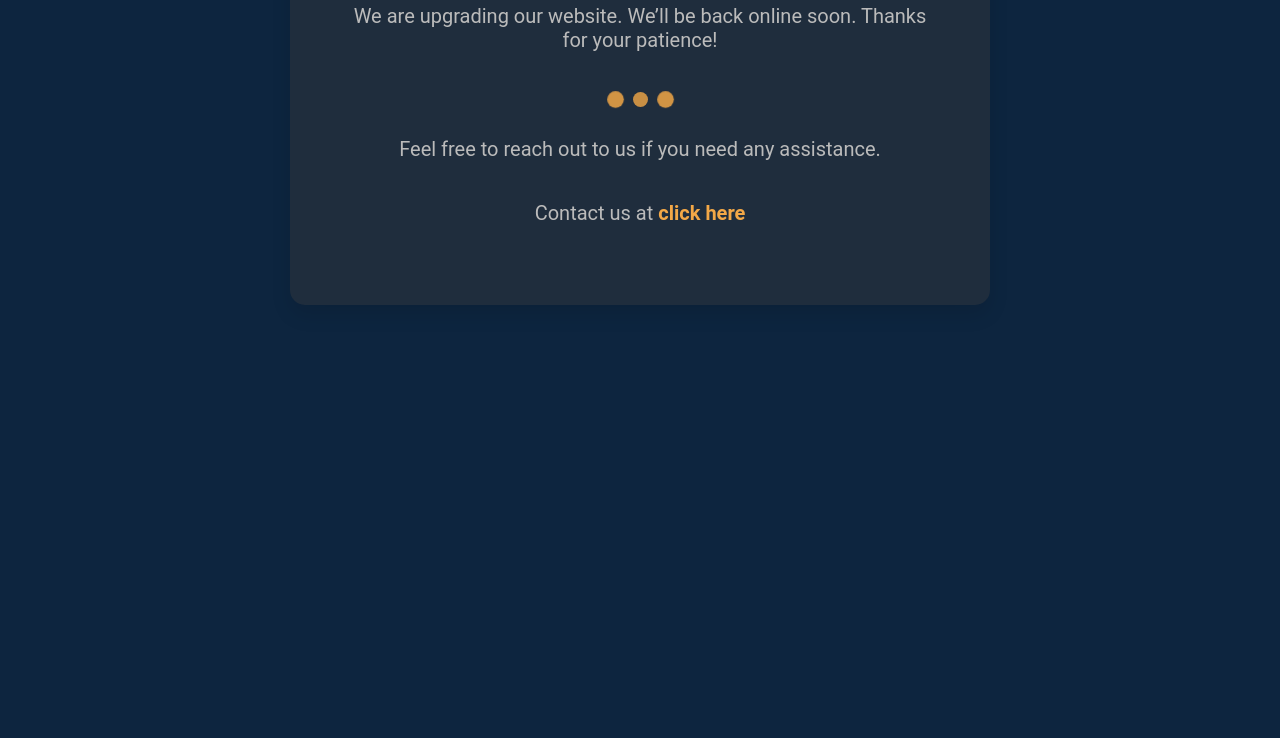
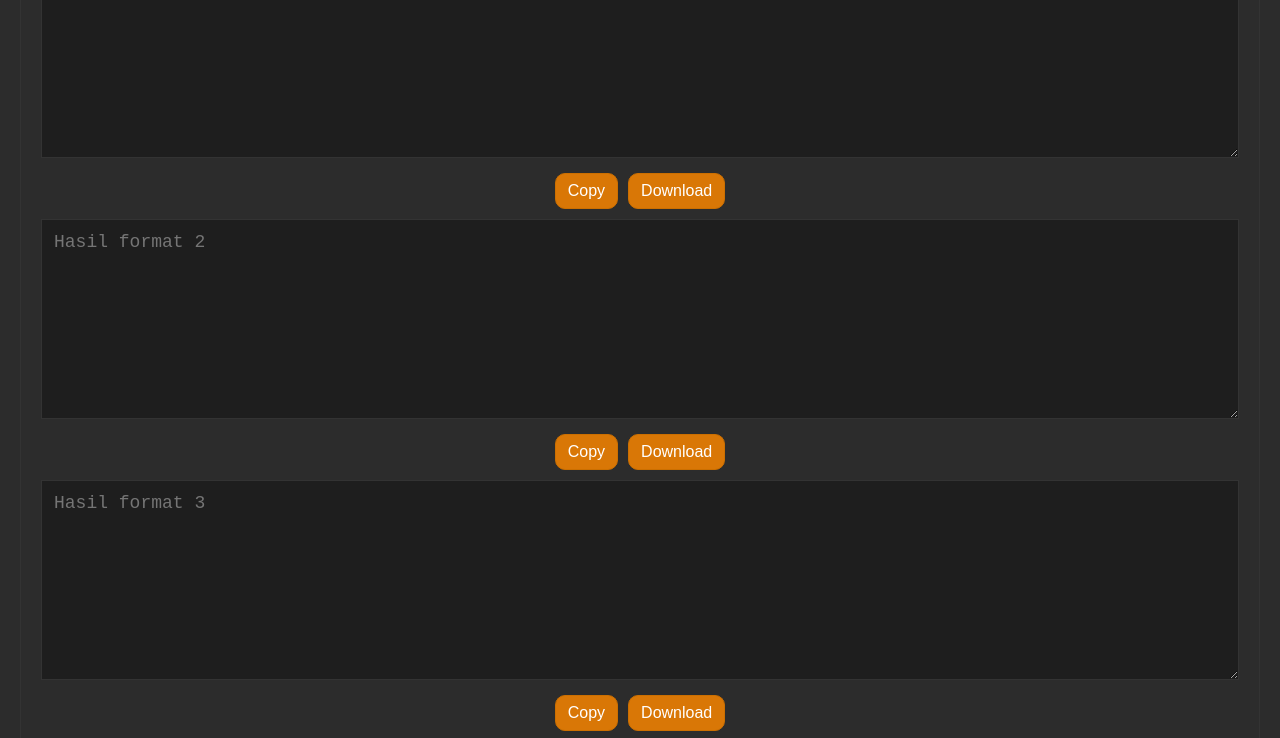
Before and after one commit to fremunice/vip, a plain HTML site: page index.html in a window 1280 px wide. Shown: the part 354-1092 px from the top of the page. Before the commit the page ends 800 px from the top, so only its background shows below. Drawn offline with Linux system fonts and the light colour scheme.

Commit message:
index.html

```diff
--- a/index.html
+++ b/index.html
@@ -1,130 +1,253 @@
-
 <!DOCTYPE html>
-<html lang="en">
+<html lang="id">
 <head>
   <meta charset="UTF-8">
   <meta name="viewport" content="width=device-width, initial-scale=1.0">
-    <meta http-equiv="X-UA-Compatible" content="ie=edge">
-    <title>Website Under Maintenance</title>
+  <link rel="preconnect" href="https://fonts.googleapis.com">
+  <link rel="preconnect" href="https://fonts.gstatic.com" crossorigin>
+  <link href="https://fonts.googleapis.com/css2?family=Noto+Sans:ital,wght@0,100..900;1,100..900&family=Roboto:ital,wght@0,100..900;1,100..900&display=swap" rel="stylesheet">
   <style>
     body {
       font-family: 'Roboto', sans-serif;
-            background-color: #0d253f;
-            color: #fff;
-            margin: 0;
-            padding: 0;
-            display: flex;
-            justify-content: center;
-            align-items: center;
-            height: 100vh;
-            text-align: center;
-            flex-direction: column;
+      font-size: 20px; /* Ukuran teks utama */
+      margin: 20px;
+      background-color: #2c2c2c;
+      color: #ffffff;
     }
 
-        .container {
-            background-color: #1f2d3d;
-            padding: 50px;
-            border-radius: 15px;
-            box-shadow: 0 10px 20px rgba(0, 0, 0, 0.1);
-            max-width: 600px;
+    /* Area teks */
+    textarea {
       width: 100%;
-            text-align: center;
+      height: 200px;
+      margin-top: 10px;
+      font-family: 'Roboto Mono', monospace;
+      font-size: 18px;
+      background-color: #1e1e1e;
+      color: #ffffff;
+      border: 1px solid #333;
+      padding: 12px;
+      box-sizing: border-box;
     }
 
-        h1 {
-            font-size: 48px;
-            margin-bottom: 20px;
-            color: #f3a847;
+    /* Input teks */
+    input {
+      width: 100%;
+      margin-top: 10px;
+      font-family: 'Roboto', sans-serif;
+      font-size: 18px;
+      background-color: #1e1e1e;
+      color: #ffffff;
+      border: 1px solid #333;
+      padding: 12px;
+      box-sizing: border-box;
     }
 
-        p {
-            font-size: 20px;
-            margin-bottom: 30px;
-            color: #bbb;
+    /* Tombol */
+    button {
+      background-color: #d97706;
+      color: #fff;
+      margin-top: 10px;
+      padding: 8px 12px;
+      font-size: 16px;
+      cursor: pointer;
+      border: 1px solid #cc6f00;
+      border-radius: 10px;
+    }
+    button:hover {
+      background-color: #b45309;
     }
 
-        .message {
-            margin-top: 30px;
-            font-size: 18px;
+    /* Kontainer */
+    .container {
+      margin-bottom: 40px;
+      border: 1px solid #333;
+      padding: 20px;
+      border-radius: 20px;
     }
 
-        .contact {
-            margin-top: 40px;
-            font-size: 16px;
+    /* Kelompok tombol */
+    .button-group {
+      display: flex;
+      flex-wrap: wrap;
+      gap: 10px;
+      justify-content: center; /* Supaya tombol di tengah */
+      margin-top: 10px;
+    }
+    .button-group button {
+      margin-top: 0;
+    }
+  </style>
+
+  <script>
+    // =========== DISABLE INSPECT / RIGHT-CLICK ===========
+    document.addEventListener('contextmenu', event => event.preventDefault());
+    document.addEventListener('keydown', function (event) {
+      if (event.ctrlKey && (event.key === 'u' || event.key === 'U' || event.key === 's' || event.key === 'S')) {
+        event.preventDefault();
+      }
+      if (event.ctrlKey && event.shiftKey && (
+        event.key === 'i' || event.key === 'I' ||
+        event.key === 'j' || event.key === 'J' ||
+        event.key === 'c' || event.key === 'C'
+      )) {
+        event.preventDefault();
+      }
+      if (event.key === 'F12') {
+        event.preventDefault();
+      }
+    });
+
+    // =========== BACKLINK GENERATOR ===========
+    function generateBacklinks() {
+      let input = document.getElementById('links').value.trim();
+      let output1 = document.getElementById('output1');
+      let output2 = document.getElementById('output2');
+      let output3 = document.getElementById('output3');
+      let output4 = document.getElementById('output4');
+
+      // Kosongkan output sebelum memproses
+      output1.value = '';
+      output2.value = '';
+      output3.value = '';
+      output4.value = '';
+
+      let lines = input.split('\n');
+      lines.forEach(line => {
+        let url = line.trim();
+        if (url) {
+          let slug = url.split('/').pop()
+            .replace(/\.html$/, '')
+            .replace(/[^a-zA-Z0-9\s-]/g, '')
+            .toLowerCase()
+            .trim()
+            .replace(/-/g, ' ');
+
+          let anchor = slug; // text anchor
+
+          // Format-output 1
+          output1.value += `<a href="${url}">${anchor}</a>\n`;
+
+          // Format-output 2
+          output2.value += `'${anchor}' => '${url}',\n`;
+
+          // Format-output 3
+          output3.value += `<a style="display:none" href="${url}">${anchor}</a>\n`;
+
+          // Format-output 4
+          output4.value += slug.replace(/\s+/g, '-') + '\n';
+        }
+      });
     }
 
-        .contact a {
-            color: #f3a847;
-            text-decoration: none;
-            font-weight: bold;
+    function copyToClipboard(id) {
+      let textArea = document.getElementById(id);
+      textArea.select();
+      document.execCommand('copy');
     }
 
-        .contact a:hover {
-            text-decoration: underline;
+    function downloadFile(id, filename) {
+      let textArea = document.getElementById(id).value;
+      let blob = new Blob([textArea], { type: 'text/plain' });
+      let link = document.createElement('a');
+      link.href = URL.createObjectURL(blob);
+      link.download = filename;
+      link.click();
     }
 
-        .loader {
-            margin-top: 40px;
-            display: flex;
-            justify-content: center;
+    // =========== CASE CONVERTER ===========
+    function toSentenceCase() {
+      let text = document.getElementById("inputText").value;
+      text = text.trim();
+      if (!text) {
+        document.getElementById("outputText").value = "";
+        return;
+      }
+      // Contoh: "ini kalimat" -> "Ini kalimat"
+      let sentenceCased = text.charAt(0).toUpperCase() + text.slice(1).toLowerCase();
+      document.getElementById("outputText").value = sentenceCased;
     }
 
-        .loader span {
-            display: block;
-            width: 15px;
-            height: 15px;
-            margin: 0 5px;
-            background-color: #f3a847;
-            border-radius: 50%;
-            animation: pulse 1.2s infinite ease-in-out;
+    function toLowerCaseText() {
+      let text = document.getElementById("inputText").value;
+      document.getElementById("outputText").value = text.toLowerCase();
     }
 
-        .loader span:nth-child(1) {
-            animation-delay: 0s;
+    function toUpperCaseText() {
+      let text = document.getElementById("inputText").value;
+      document.getElementById("outputText").value = text.toUpperCase();
     }
 
-        .loader span:nth-child(2) {
-            animation-delay: 0.2s;
-        }
-
-        .loader span:nth-child(3) {
-            animation-delay: 0.4s;
-        }
-
-        @keyframes pulse {
-            0% {
-                transform: scale(1);
-                opacity: 0.8;
-            }
-            50% {
-                transform: scale(1.5);
-                opacity: 1;
-            }
-            100% {
-                transform: scale(1);
-                opacity: 0.8;
+    function toCapitalizedCase() {
+      let text = document.getElementById("inputText").value.toLowerCase();
+      let words = text.split(" ");
+      for (let i = 0; i < words.length; i++) {
+        if (words[i].length > 0) {
+          words[i] = words[i][0].toUpperCase() + words[i].substring(1);
         }
       }
-    </style>
+      document.getElementById("outputText").value = words.join(" ");
+    }
+  </script>
 </head>
 <body>
+
+  <!-- =========== BAGIAN BACKLINK GENERATOR =========== -->
   <div class="container">
-        <h1>We’re Currently Under Maintenance</h1>
-        <p>We are upgrading our website. We’ll be back online soon. Thanks for your patience!</p>
+    <label for="links"></label>
+    <textarea id="links" placeholder="https://contoh.com/folder/contoh-link.html"></textarea>
 
-        <div class="loader">
-            <span></span>
-            <span></span>
-            <span></span>
+    <div class="button-group">
+      <button onclick="generateBacklinks()">Generate Backlinks</button>
     </div>
 
-        <div class="message">
-            <p>Feel free to reach out to us if you need any assistance.</p>
+    <!-- Output 1 -->
+    <textarea id="output1" readonly placeholder="Hasil format 1"></textarea>
+    <div class="button-group">
+      <button onclick="copyToClipboard('output1')">Copy</button>
+      <button onclick="downloadFile('output1', 'backlinks-1.txt')">Download</button>
     </div>
 
-        <div class="contact">
-            <p>Contact us at <a href="/">click here</a></p>
+    <!-- Output 2 -->
+    <textarea id="output2" readonly placeholder="Hasil format 2"></textarea>
+    <div class="button-group">
+      <button onclick="copyToClipboard('output2')">Copy</button>
+      <button onclick="downloadFile('output2', 'backlinks-2.txt')">Download</button>
+    </div>
+
+    <!-- Output 3 -->
+    <textarea id="output3" readonly placeholder="Hasil format 3"></textarea>
+    <div class="button-group">
+      <button onclick="copyToClipboard('output3')">Copy</button>
+      <button onclick="downloadFile('output3', 'backlinks-3.txt')">Download</button>
+    </div>
+
+    <!-- Output 4 -->
+    <textarea id="output4" readonly placeholder="Hasil format 4"></textarea>
+    <div class="button-group">
+      <button onclick="copyToClipboard('output4')">Copy</button>
+      <button onclick="downloadFile('output4', 'backlinks-4.txt')">Download</button>
     </div>
   </div>
+
+  <!-- =========== BAGIAN CASE CONVERTER =========== -->
+  <div class="container">
+    <label for="inputText"></label>
+    <textarea id="inputText" placeholder="Tulis teks di sini..."></textarea>
+
+    <!-- Tombol Case Converter -->
+    <div class="button-group">
+      <button onclick="toSentenceCase()">SentenceCase</button>
+      <button onclick="toLowerCaseText()">LowerCaseText</button>
+      <button onclick="toUpperCaseText()">UpperCaseText</button>
+      <button onclick="toCapitalizedCase()">CapitalizedCase</button>
+    </div>
+
+    <textarea id="outputText" readonly placeholder="Hasil konversi..."></textarea>
+    <div class="button-group">
+      <!-- Copy hasil Case Converter -->
+      <button onclick="copyToClipboard('outputText')">Copy</button>
+    </div>
+  </div>
+
 </body>
 </html>
```
Lines whose indentation alone changed are shown as unchanged.
